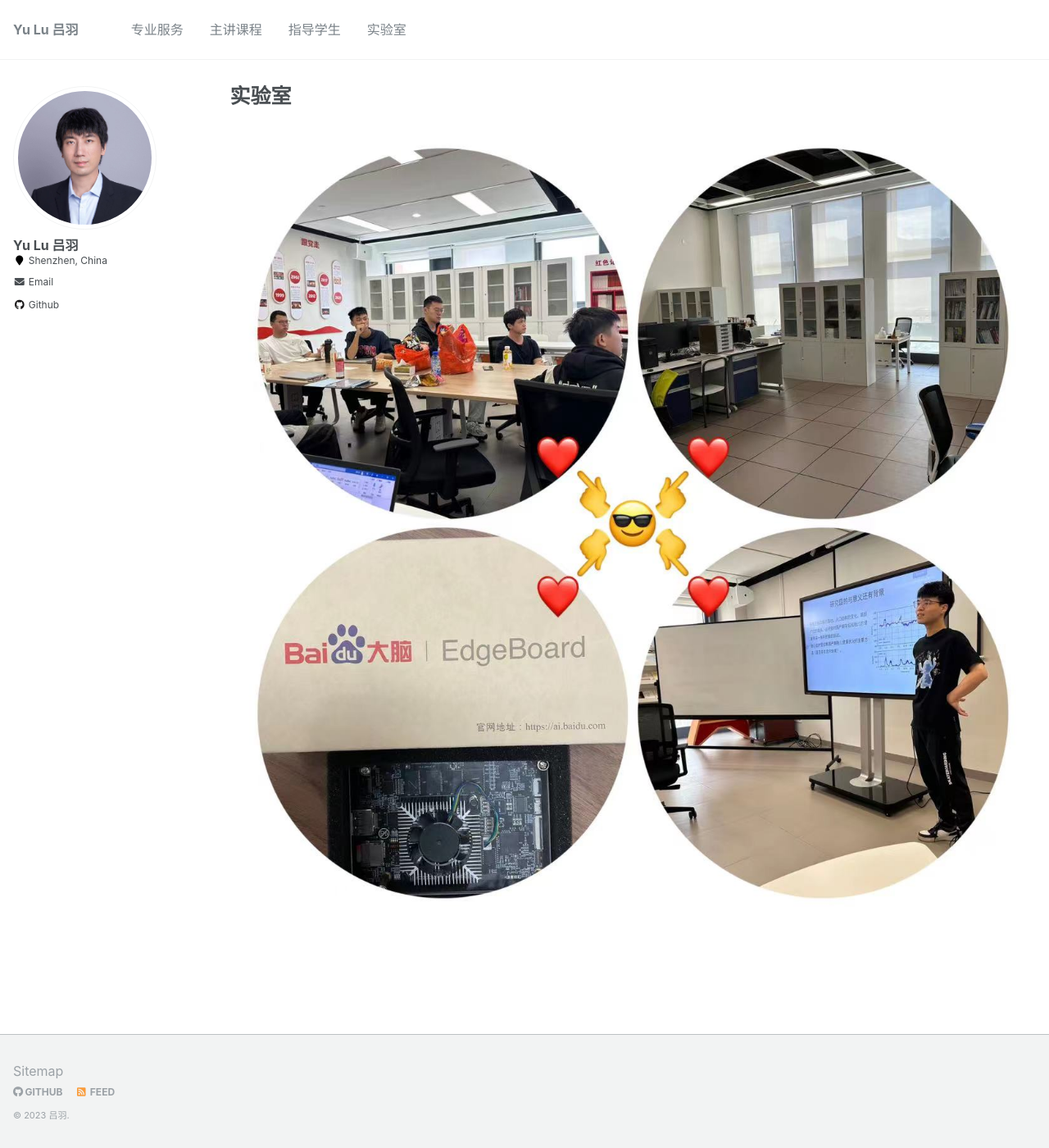
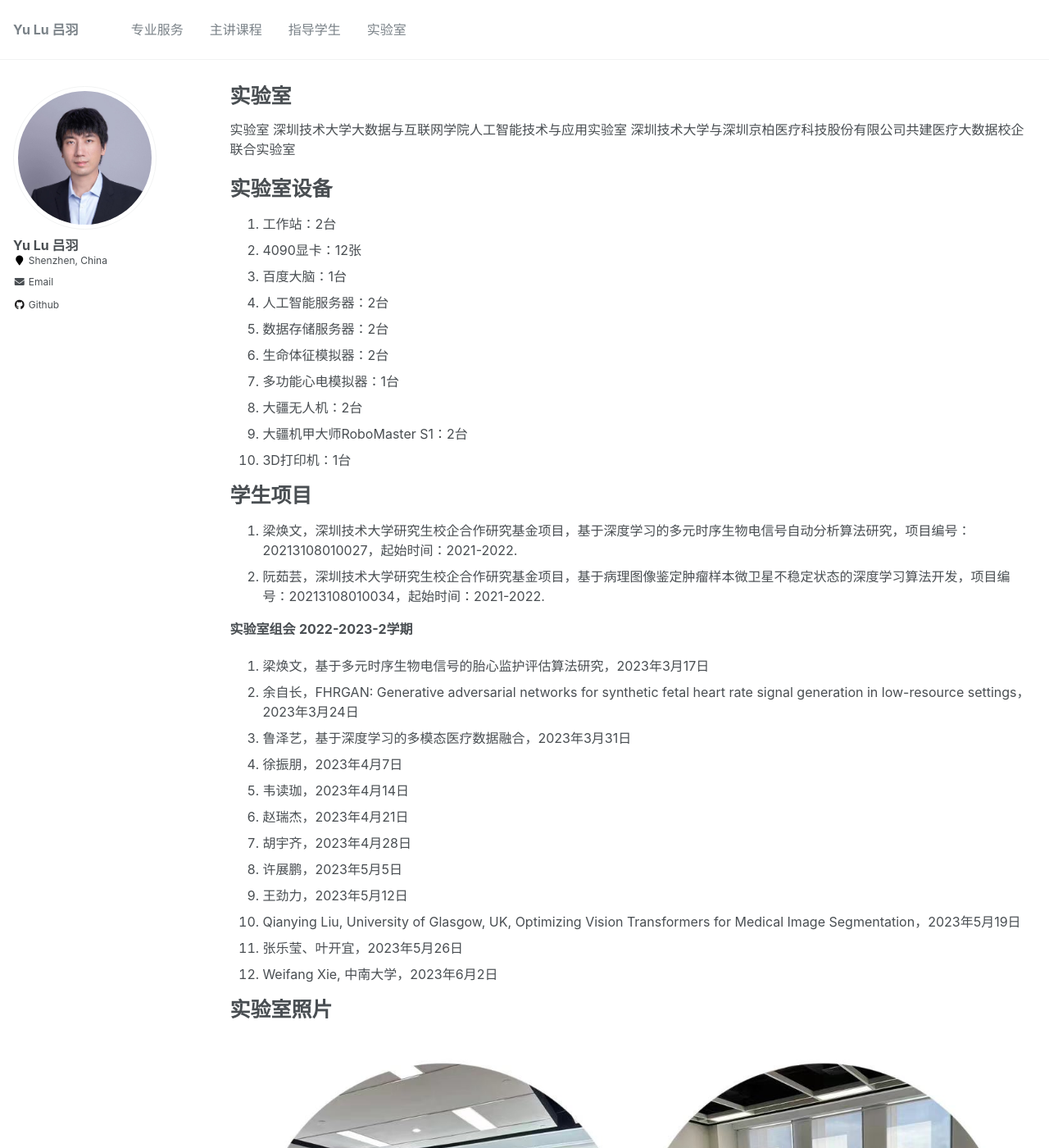
Before and after one commit to YukariUmezawa/lvyu.github.io, a Jekyll site: the page built from _pages/laboratory.md, in a window 1280 px wide and 1400 px high. Shown: the whole window at 82% size. Built offline with Jekyll 4.4.1, drawn with Linux system fonts in a browser that asks for light colours.

Commit message:
Update laboratory.md

```diff
--- a/_pages/laboratory.md
+++ b/_pages/laboratory.md
@@ -4,7 +4,45 @@ title: "实验室"
 permalink: /laboratory/
 author_profile: true
 ---
+实验室
+深圳技术大学大数据与互联网学院人工智能技术与应用实验室
+深圳技术大学与深圳京柏医疗科技股份有限公司共建医疗大数据校企联合实验室
+
+实验室设备
+====
+1. 工作站：2台
+2. 4090显卡：12张
+3. 百度大脑：1台
+4. 人工智能服务器：2台
+5. 数据存储服务器：2台
+6. 生命体征模拟器：2台
+7. 多功能心电模拟器：1台
+8. 大疆无人机：2台
+9. 大疆机甲大师RoboMaster S1：2台
+10. 3D打印机：1台
 
 
 
+学生项目
+====
+1. 梁焕文，深圳技术大学研究生校企合作研究基金项目，基于深度学习的多元时序生物电信号自动分析算法研究，项目编号：20213108010027，起始时间：2021-2022.
+2. 阮茹芸，深圳技术大学研究生校企合作研究基金项目，基于病理图像鉴定肿瘤样本微卫星不稳定状态的深度学习算法开发，项目编号：20213108010034，起始时间：2021-2022.
+
+**实验室组会**
+**2022-2023-2学期**
+1. 梁焕文，基于多元时序生物电信号的胎心监护评估算法研究，2023年3月17日
+2. 余自长，FHRGAN: Generative adversarial networks for synthetic fetal heart rate signal generation in low-resource settings，2023年3月24日
+3. 鲁泽艺，基于深度学习的多模态医疗数据融合，2023年3月31日
+4. 徐振朋，2023年4月7日
+5. 韦读珈，2023年4月14日
+6. 赵瑞杰，2023年4月21日
+7. 胡宇齐，2023年4月28日
+8. 许展鹏，2023年5月5日
+9. 王劲力，2023年5月12日
+10. Qianying Liu, University of Glasgow, UK, Optimizing Vision Transformers for Medical Image Segmentation，2023年5月19日
+11. 张乐莹、叶开宜，2023年5月26日
+12. Weifang Xie, 中南大学，2023年6月2日
+
+实验室照片
+====
 ![实验室](/images/shiyanshi.jpg)
```
